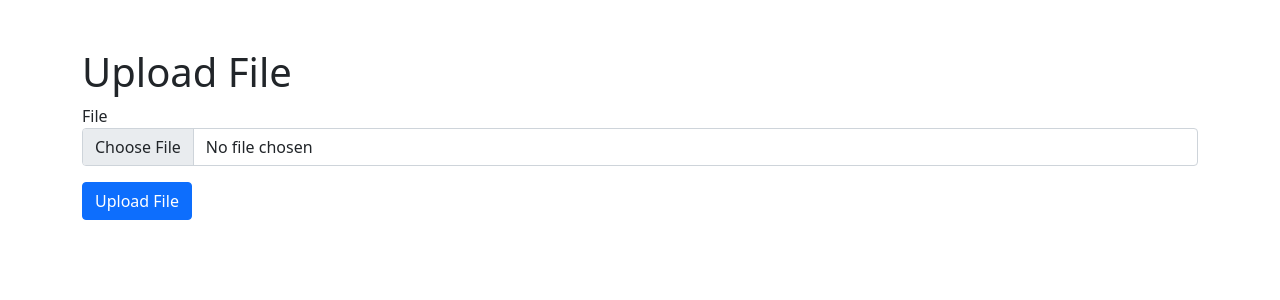
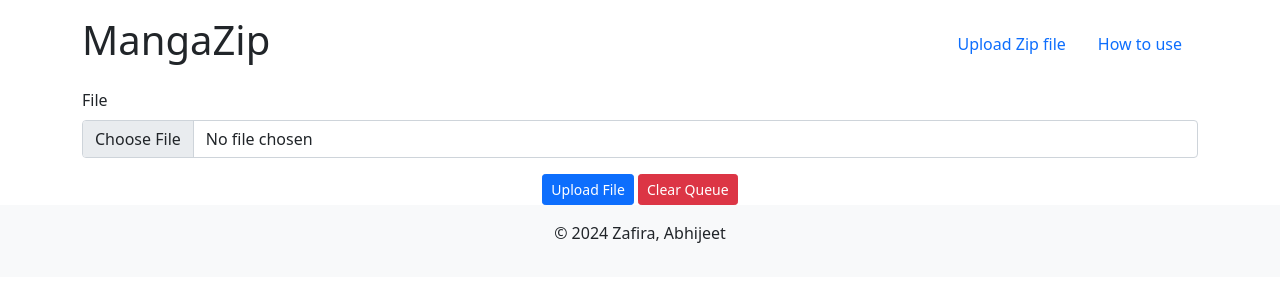
Before and after one commit to zafirazz/manga-converter, a Flask app: page / in a window 1280 px wide. Shown: the top 300 px of the page. Run offline with Flask 3, Linux system fonts and the light colour scheme; some libraries are stand-ins or nearby versions.

Commit message:
added react and change html/css

```diff
--- a/App.py
+++ b/App.py
@@ -1,86 +1,3 @@
-# # from flask import Flask, flash, redirect, url_for, render_template, request, send_file
-# # import os
-# # import zipfile
-# # from PIL import Image
-# # from reportlab.lib.pagesizes import letter
-# # from reportlab.pdfgen import canvas
-# # from werkzeug.utils import secure_filename
-# # import fileConverter
-#
-# from flask import Flask, render_template
-# from flask_wtf import FlaskForm
-# from wtforms import FileField, SubmitField
-# from werkzeug.utils import secure_filename
-# import os
-# from wtforms.validators import InputRequired
-#
-# app = Flask(__name__)
-# app.config['SECRET_KEY'] = 'supersecretkey'
-# app.config['UPLOAD_FOLDER'] = 'statics/files'
-#
-# class UploadFileForm(FlaskForm):
-#     file = FileField("File", validators=[InputRequired()])
-#     submit = SubmitField("Upload File")
-#
-# @app.route('/', methods=['GET',"POST"])
-# @app.route('/home', methods=['GET',"POST"])
-# def home():
-#     form = UploadFileForm()
-#     if form.validate_on_submit():
-#         file = form.file.data # First grab the file
-#         file.save(os.path.join(os.path.abspath(os.path.dirname(__file__)),app.config['UPLOAD_FOLDER'],secure_filename(file.filename))) # Then save the file
-#         return "File has been uploaded."
-#     return render_template('index.html', form=form)
-#
-# if __name__ == '__main__':
-#     app.run(debug=False)
-
-# from flask import Flask, render_template, redirect, url_for, flash
-# from flask_wtf import FlaskForm
-# from wtforms import FileField, SubmitField
-# from werkzeug.utils import secure_filename
-# import os
-# from wtforms.validators import InputRequired, ValidationError
-#
-# app = Flask(__name__)
-# app.config['SECRET_KEY'] = 'supersecretkey'
-# app.config['UPLOAD_FOLDER'] = 'static/files'
-#
-#
-# def file_extension_check(form, field):
-#     if not (field.data.filename.endswith('.png') or field.data.filename.endswith('.jpg') or
-#             field.data.filename.endswith('.jpeg') or field.data.filename.endswith('.zip')):
-#         raise ValidationError('File must be .png, .jpg, .jpeg, or .zip')
-#
-#
-# class UploadFileForm(FlaskForm):
-#     file = FileField("File", validators=[InputRequired(), file_extension_check])
-#     submit = SubmitField("Upload File")
-#
-#
-# @app.route('/', methods=['GET', "POST"])
-# @app.route('/home', methods=['GET', "POST"])
-# def home():
-#     form = UploadFileForm()
-#     if form.validate_on_submit():
-#         file = form.file.data  # First grab the file
-#         file.save(os.path.join(os.path.abspath(os.path.dirname(__file__)), app.config['UPLOAD_FOLDER'],
-#                                secure_filename(file.filename)))  # Then save the file
-#         # return "File has been uploaded."
-#         flash("File has been uploaded.", "success")
-#         return redirect(url_for('upload_success'))
-#     return render_template('index.html', form=form)
-#
-#
-# @app.route('/upload_success')
-# def upload_success():
-#     return render_template('upload_success.html')
-#
-#
-# if __name__ == '__main__':
-#     app.run(debug=True)
-
-
 from flask import Flask, render_template, redirect, url_for, flash
 from flask_wtf import FlaskForm
 from wtforms import FileField, SubmitField
@@ -88,16 +5,17 @@ from werkzeug.utils import secure_filename
 import os
 import zipfile
 from wtforms.validators import InputRequired, ValidationError
+from flask_cors import CORS
 
 app = Flask(__name__)
+CORS(app, resources={r'/*': {'origins': "http://localhost:3000"}})
 app.config['SECRET_KEY'] = 'supersecretkey'
 app.config['UPLOAD_FOLDER'] = 'static/files'
 
 
 def file_extension_check(form, field):
-    if not (field.data.filename.endswith('.png') or field.data.filename.endswith('.jpg') or
-            field.data.filename.endswith('.jpeg') or field.data.filename.endswith('.zip')):
-        raise ValidationError('File must be .png, .jpg, .jpeg, or .zip')
+    if not (field.data.filename.endswith('.zip')):
+        raise ValidationError('File must be .zip')
 
 
 class UploadFileForm(FlaskForm):
--- a/fileConverter/converter.py
+++ b/fileConverter/converter.py
@@ -29,7 +29,7 @@ def convert_images_to_pdf(input_folder):
                     c.save()
                     print(f"PDF created successfully at {output_pdf_path}")
 
-        root_image_files = sorted([f for f in os.listdir(input_folder) if f.lower().endswith(('.jpg', '.png'))])
+        root_image_files = sorted([f for f in os.listdir(input_folder) if f.lower().endswith(('.jpg', '.png', '.jpeg'))])
         if root_image_files:
             output_pdf_path = os.path.join(input_folder, f'{directory}.pdf')
             c = canvas.Canvas(output_pdf_path, pagesize=letter)
@@ -55,4 +55,4 @@ def convert_images_to_pdf(input_folder):
     except FileNotFoundError as ex:
             print(ex)
 
-convert_images_to_pdf('/home/marbelle/Downloads/jujutsu-kaisen_c141 _ c150')
+convert_images_to_pdf('/home/marbelle/manga-converter/static/files')
--- a/templates/index.html
+++ b/templates/index.html
@@ -1,57 +1,31 @@
-{#<!DOCTYPE html>#}
-{#<html lang="en">#}
-{#<head>#}
-{#    <meta charset="UTF-8">#}
-{#    <meta http-equiv="X-UA-Compatible" content="IE=edge">#}
-{#    <meta name="viewport" content="width=device-width, initial-scale=1.0">#}
-{#    <title>Home</title>#}
-{#</head>#}
-{#<body>#}
-{#    <h1>Manga Converter for e-book</h1>#}
-{##}
-{#    <form method='POST' enctype='multipart/form-data'>#}
-{#        {{form.hidden_tag()}}#}
-{#        {{form.file()}}#}
-{#        {{form.submit()}}#}
-{#    </form>#}
-{#</body>#}
-{#</html>#}
-
-{##}
-{#<!doctype html>#}
-{#<html lang="en">#}
-{#<head>#}
-{#    <meta charset="utf-8">#}
-{#    <title>Manga Converter for e-book</title>#}
-{#    <link rel="stylesheet" href="https://cdnjs.cloudflare.com/ajax/libs/bootstrap/5.1.3/css/bootstrap.min.css">#}
-{#</head>#}
-{#<body>#}
-{#<div class="container mt-5">#}
-{#    <h1>Upload File</h1>#}
-{#    <form method="POST" enctype="multipart/form-data">#}
-{#        {{ form.hidden_tag() }}#}
-{#        <div class="mb-3">#}
-{#            {{ form.file.label }}<br>#}
-{#            {{ form.file(class="form-control") }}#}
-{#        </div>#}
-{#        <div class="mb-3">#}
-{#            {{ form.submit(class="btn btn-primary") }}#}
-{#        </div>#}
-{#    </form>#}
-{#</div>#}
-{#</body>#}
-{#</html>#}
-
 <!doctype html>
 <html lang="en">
 <head>
     <meta charset="utf-8">
-    <title>Upload File</title>
+    <meta name="viewport" content="width=device-width, initial-scale=1.0">
+    <title>MangaZip | Upload File</title>
     <link rel="stylesheet" href="https://cdnjs.cloudflare.com/ajax/libs/bootstrap/5.1.3/css/bootstrap.min.css">
+    <link rel="stylesheet" href="{{ url_for('static', filename='style.css') }}">
 </head>
 <body>
-<div class="container mt-5">
-    <h1>Upload File</h1>
+    <div class="container">
+        <header class="d-flex justify-content-between align-items-center py-3">
+            <div class="branding">
+                <h1><span class="highlight">Manga</span>Zip</h1>
+            </div>
+            <nav>
+                <ul class="nav">
+                    <li class="nav-item">
+                        <a class="nav-link active" href="index.html">Upload Zip file</a>
+                    </li>
+                    <li class="nav-item">
+                        <a class="nav-link" href="tutorial.html">How to use</a>
+                    </li>
+                </ul>
+            </nav>
+        </header>
+        <div class="upload-container">
+            <div class="form-container">
                 {% with messages = get_flashed_messages(with_categories=true) %}
                     {% if messages %}
                         <div class="alert-container">
@@ -67,24 +41,21 @@
                 <form method="POST" enctype="multipart/form-data">
                     {{ form.hidden_tag() }}
                     <div class="mb-3">
-            {{ form.file.label }}<br>
+                        {{ form.file.label(class="form-label") }}
                         {{ form.file(class="form-control") }}
                     </div>
-        <div class="mb-3">
-            {{ form.submit(class="btn btn-primary") }}
+                    <div class="d-grid gap-2 d-md-block text-center">
+                        {{ form.submit(class="btn btn-primary btn-sm") }}
+                        <button type="reset" class="btn btn-danger btn-sm">Clear Queue</button>
                     </div>
                 </form>
             </div>
+        </div>
+    </div>
+    <footer class="bg-light text-center py-3">
+        <p>&copy; 2024 Zafira, Abhijeet</p>
+    </footer>
     <script src="https://cdnjs.cloudflare.com/ajax/libs/bootstrap/5.1.3/js/bootstrap.bundle.min.js"></script>
-<script>
-    // Automatically close alerts after 5 seconds
-    setTimeout(function() {
-        let alerts = document.querySelectorAll('.alert');
-        alerts.forEach(alert => {
-            let alertInstance = new bootstrap.Alert(alert);
-            alertInstance.close();
-        });
-    }, 5000);
-</script>
+    <script src="{{ url_for('static', filename='script.js') }}"></script>
 </body>
 </html>
```
Also changed, not shown: statics/script.js (deleted). Lines whose indentation alone changed are shown as unchanged.
